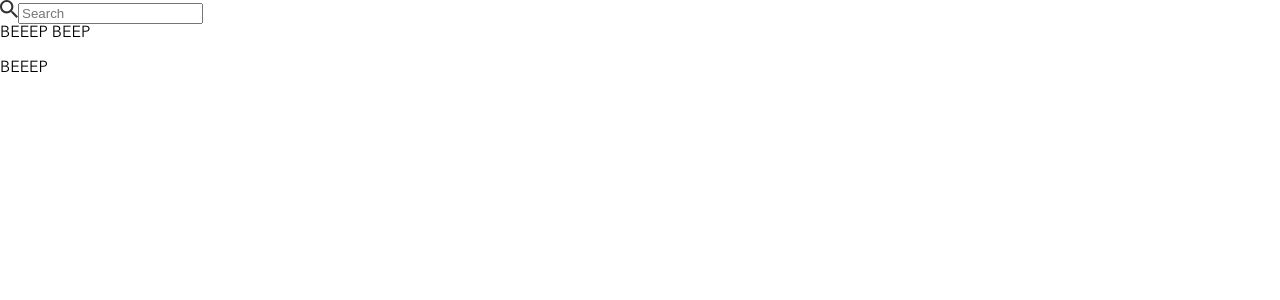
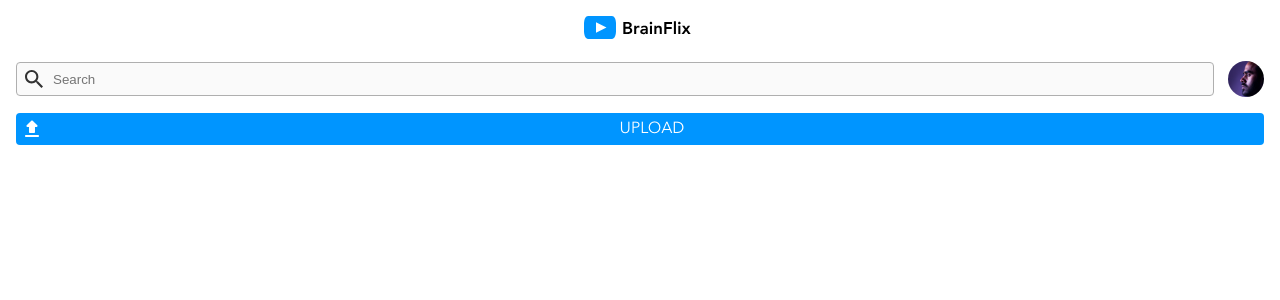
Before and after one commit to stuckinsnow/brainstation-projects, a React (Create React App) app: page / in a window 1280 px wide. Shown: the top 300 px of the page. Built offline with nearby package versions, Linux system fonts and the light colour scheme.

Commit message:
added icons and some header layout.

```diff
--- a/src/App.jsx
+++ b/src/App.jsx
@@ -1,6 +1,6 @@
 import './App.scss';
 import Header from './components/header/header';
-import Comments from './components/comments/comments';
+import Comments from './components/comments/comments'
 
 function App() {
 
--- a/src/components/comments/comments.jsx
+++ b/src/components/comments/comments.jsx
@@ -1,7 +1,8 @@
 function Comments() {
     return(
-        <div>BEEEP BEEP
-            <p>BEEEP</p>
+        <div>
+            <p>
+            </p>
         </div>
     );
 }
--- a/src/components/header/header.jsx
+++ b/src/components/header/header.jsx
@@ -1,4 +1,6 @@
-import SearchForm from "./searchform";
+import searchIcon from '../../assets/icons/search.svg';
+import uploadIcon from '../../assets/icons/upload.svg';
+import brainLogo from '../../assets/logo/BrainFlix-logo.svg';
 
 function Header() {
 
@@ -8,17 +10,30 @@ function Header() {
     console.log(event.target.content.value);
   }
 
-    return (
-        <header className="App-header">
-            <div className="Header-container">
-                <div></div>
+  return (
+    <header className="header">
 
-                <SearchForm handleFormSubmit={handleFormSubmit}/>
-                <div></div>
-                <div></div>
-            </div>
-        </header>
-    );
+      <div className="brainlogo"><img src={brainLogo} alt="" /></div>
+
+      <div className="header-container">
+        <div className="header-container__searchbar" >
+          <form className="header-container__searchform">
+            <img src={searchIcon} alt="search" />
+            <input
+              type="search"
+              placeholder="Search">
+            </input>
+          </form>
+        </div>
+        <div className="header-container__avatar">
+        </div>
+        <div className="header-container__uploadbar" >
+          <img src={uploadIcon} alt="upload" />
+          <span>Upload</span>
+        </div>
+      </div>
+    </header>
+  );
 }
 
 export default Header;
--- /dev/null
+++ b/src/components/header/header.scss
@@ -0,0 +1,77 @@
+@use "../../styles/Partials/colours" as *;
+
+
+.brainlogo {
+    text-align: center;
+    padding: 1rem;
+    padding-bottom: 0;
+}
+
+.header-container {
+
+    display: flex;
+    padding: 1rem;
+    gap: 1rem;
+    flex-wrap: wrap;
+    align-items: center;
+    justify-content: center;
+
+    &__searchbar {
+        width: calc(100% - 3.25rem);
+    }
+
+    &__searchform {
+        width: 100%;
+        height: 2rem;
+        display: flex;
+        background-color: $Sec-Light;
+        // padding: 0.5rem;
+        border: 0.1rem solid $Pri-Mid;
+        border-radius: 0.25rem;
+        align-items: center;
+
+        img {
+            margin-left: 0.5rem;
+            margin-right: 0.5rem;
+        }
+
+        input {
+            width: 100%;
+            background-color: transparent;
+            color: $Pri-Dark;
+        }
+        input,
+        input:focus {
+            border-style: none;
+            outline: none;
+        }
+    }
+
+&__avatar {
+    background-image: url(../../assets/images/Mohan-muruge.jpg);
+    background-size:     cover;                      /* <------ */
+    background-repeat:   no-repeat;
+    height: 2.25rem;
+    width: 2.25rem;
+    overflow: hidden;
+    border-radius: 3rem;
+}
+
+&__uploadbar {
+    width: 100%;
+    display: flex;
+    background-color: $Pri-Col;
+    border-radius: 0.25rem;
+    padding: 0.25rem;
+    color: $Pri-Light;
+    text-align: center;
+    text-transform: uppercase;
+    align-content: center;
+    align-items: center;
+
+    span {
+        width: 100%;
+    }
+}
+
+}
--- a/src/components/header/searchform.jsx
+++ /dev/null
@@ -1,44 +0,0 @@
-import searchIcon from '../../assets/icons/search.svg';
-
-function SearchForm(props) {
-    const searchHandler = () => {
-
-        console.log(props.search);
-    }
-
-    return (
-
-
-
-
-        <div className="searchbar" >
-
-            <form className="searchform">
-                <img src={searchIcon} alt="search" />
-
-                <input
-                    type="search"
-                    placeholder="Search">
-                </input>
-            </form>
-
-            {/*
-
-
-
-            <form
-                className="searchbar__form"
-                id=""
-            >
-                <label className="" htmlFor="search"></label>
-                <input
-                    id="searchInput"
-                    className=""
-                    placeholder="Search"
-                />
-            </form> */}
-        </div>
-    );
-}
-
-export default SearchForm;
--- a/src/styles/Partials/_colours.scss
+++ b/src/styles/Partials/_colours.scss
@@ -1,7 +1,7 @@
 // Colours
 $Pri-Light: #ffffff;
 $Pri-Mid: #afafaf;
-$Pro-Col: #0095ff;
+$Pri-Col: #0095ff;
 $Pri-Dark: #323232;
 
 $Sec-Light: #fafafa;
--- a/src/styles/Partials/_global.scss
+++ b/src/styles/Partials/_global.scss
@@ -1,5 +1,6 @@
 @use "m_&_f" as *;
 @use "colours" as *;
+@use "../../components/header/header.scss" as *;
 
 body {
   margin: 0;
```
